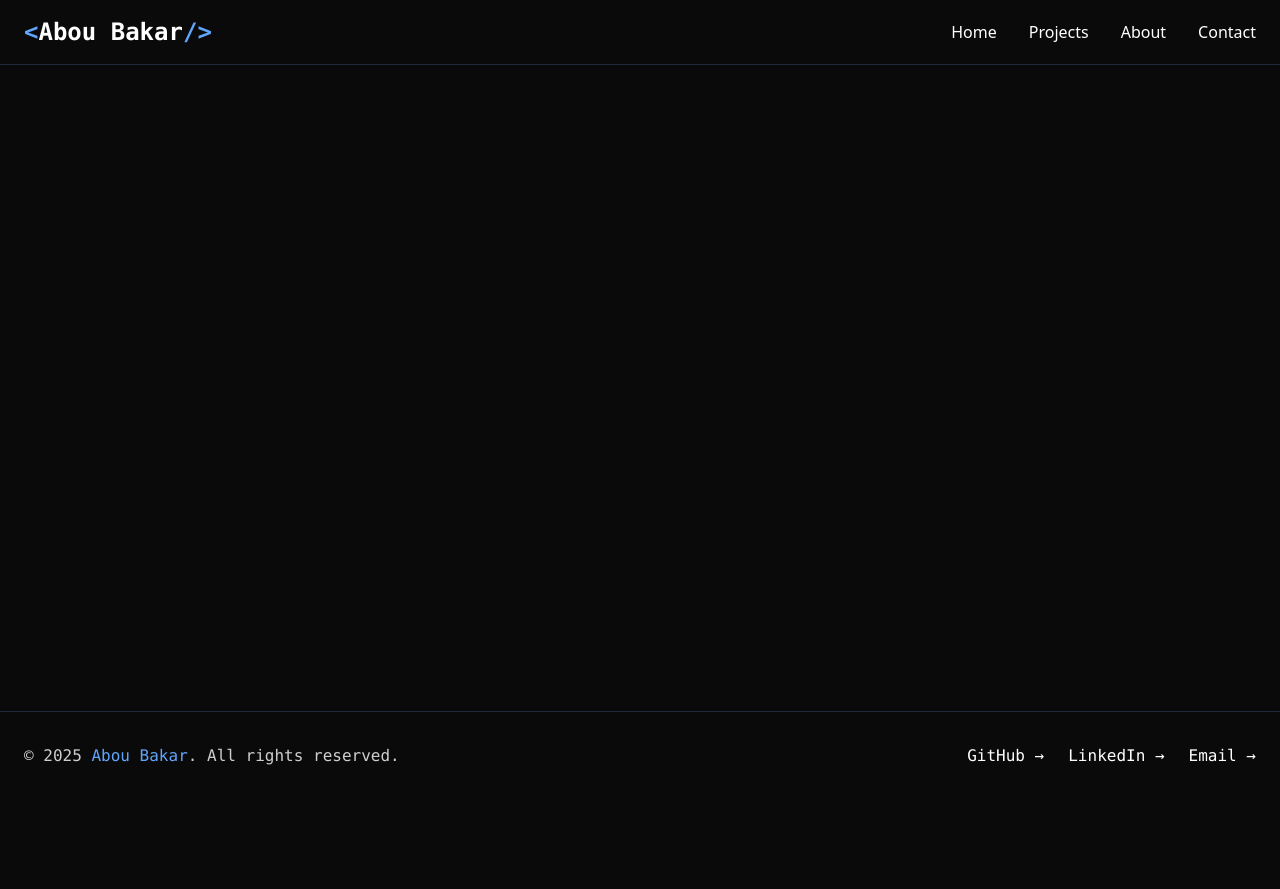
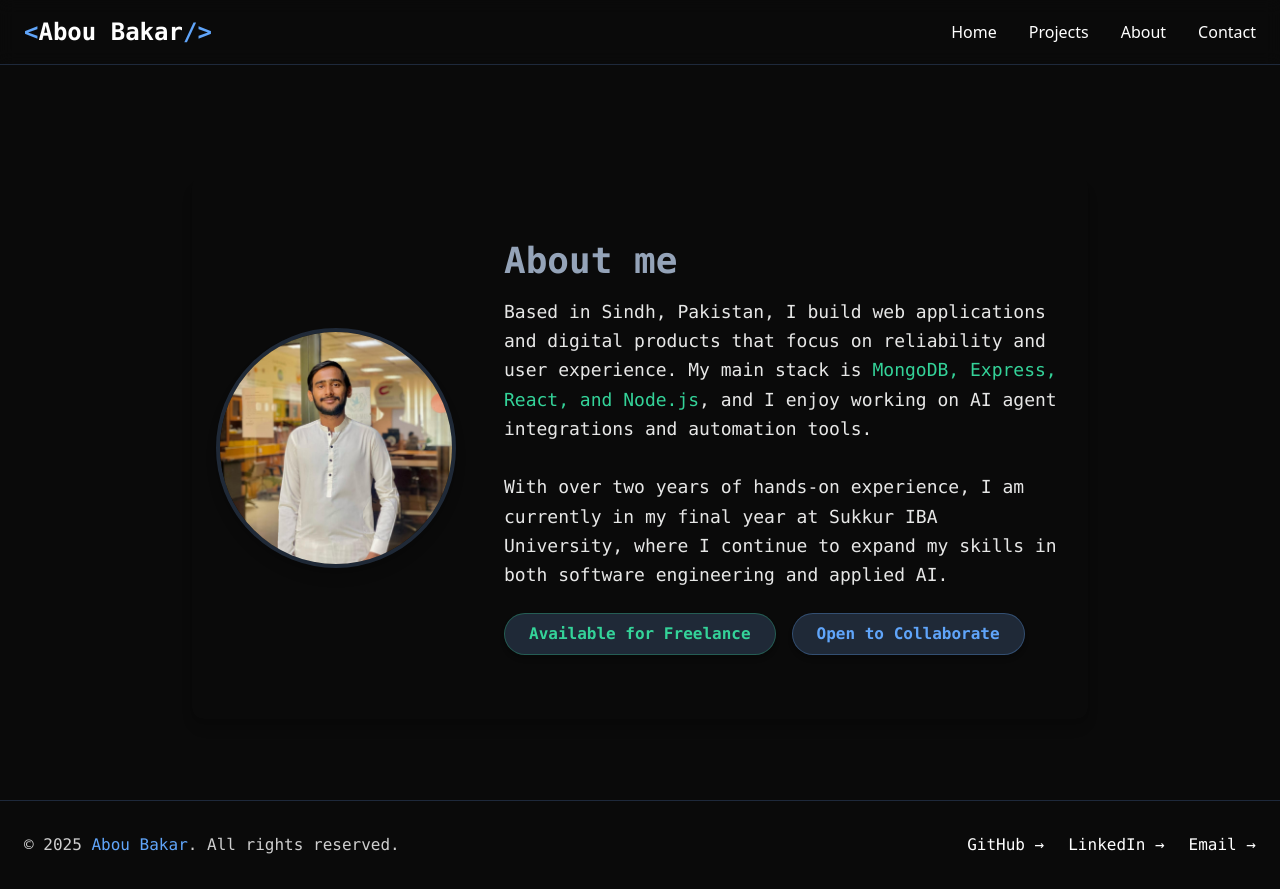
Before and after one commit to AboubakarArisar/aboubakar-dev, a React (Vite) app: page /about in a window 1280 px wide. Before the commit the page ends 800 px from the top, so only its background shows below. Built offline with nearby package versions, Linux system fonts and the light colour scheme.

Commit message:
added about section

```diff
--- a/src/AppRouter.tsx
+++ b/src/AppRouter.tsx
@@ -2,6 +2,7 @@ import React from "react";
 import { BrowserRouter as Router, Routes, Route } from "react-router-dom";
 import Homepage from "./pages/Hompage";
 import Contact from "./pages/Contact";
+import About from "./pages/About";
 import Header from "./components/Header";
 import Footer from "./components/Footer";
 
@@ -14,6 +15,7 @@ const AppRouter: React.FC = () => {
           <Routes>
             <Route path='/' element={<Homepage />} />
             <Route path='/contact' element={<Contact />} />
+            <Route path='/about' element={<About />} />
           </Routes>
         </main>
         <Footer />
--- /dev/null
+++ b/src/pages/About.tsx
@@ -0,0 +1,57 @@
+import React from "react";
+import { motion } from "motion/react";
+
+const About: React.FC = () => {
+  return (
+    <div className='min-h-screen bg-dark-900 text-white pt-24 flex items-center justify-center'>
+      <div className='container mx-auto px-6 py-16 max-w-4xl flex flex-col md:flex-row items-center gap-12 bg-dark-800 rounded-xl shadow-lg'>
+        <motion.div
+          initial={{ opacity: 0, scale: 0.95 }}
+          animate={{ opacity: 1, scale: 1 }}
+          transition={{ duration: 0.7 }}
+          className='flex-shrink-0 w-40 h-40 md:w-60 md:h-60 rounded-full overflow-hidden border-4 border-[#1F2937] bg-dark-700 shadow-lg'
+        >
+          <img
+            src='/ab.jpeg'
+            alt='Abou Bakar profile'
+            className='w-full h-full object-cover object-center'
+          />
+        </motion.div>
+        <motion.div
+          initial={{ opacity: 0, x: 40 }}
+          animate={{ opacity: 1, x: 0 }}
+          transition={{ duration: 0.7, delay: 0.2 }}
+          className='flex-1'
+        >
+          <h1 className='text-4xl font-bold font-mono text-[#94A3B8] mb-4'>
+            About me
+          </h1>
+          <p className='text-lg text-white/90 mb-6 font-mono leading-relaxed'>
+            Based in Sindh, Pakistan, I build web applications and digital
+            products that focus on reliability and user experience. My main
+            stack is{" "}
+            <span className='text-[#34D399]'>
+              MongoDB, Express, React, and Node.js
+            </span>
+            , and I enjoy working on AI agent integrations and automation tools.
+            <br />
+            <br />
+            With over two years of hands-on experience, I am currently in my
+            final year at Sukkur IBA University, where I continue to expand my
+            skills in both software engineering and applied AI.
+          </p>
+          <div className='flex flex-col sm:flex-row gap-4 items-center md:items-start'>
+            <span className='px-6 py-2 rounded-full bg-[#1F2937] text-[#34D399] font-bold font-mono border border-[#34D399]/30 shadow-md text-base'>
+              Available for Freelance
+            </span>
+            <span className='px-6 py-2 rounded-full bg-[#1F2937] text-[#60A5FA] font-bold font-mono border border-[#60A5FA]/30 shadow-md text-base'>
+              Open to Collaborate
+            </span>
+          </div>
+        </motion.div>
+      </div>
+    </div>
+  );
+};
+
+export default About;
```
Also changed, not shown: public/ab.jpeg (added).
